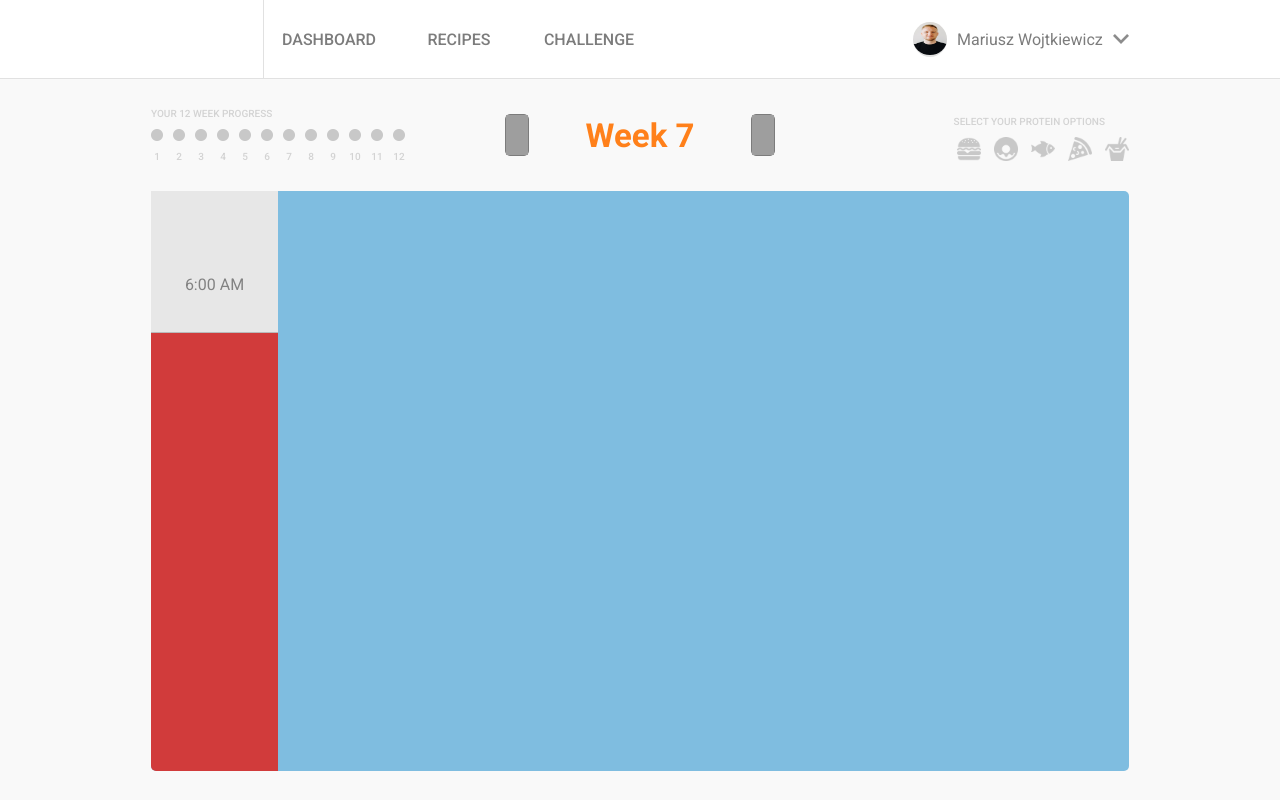
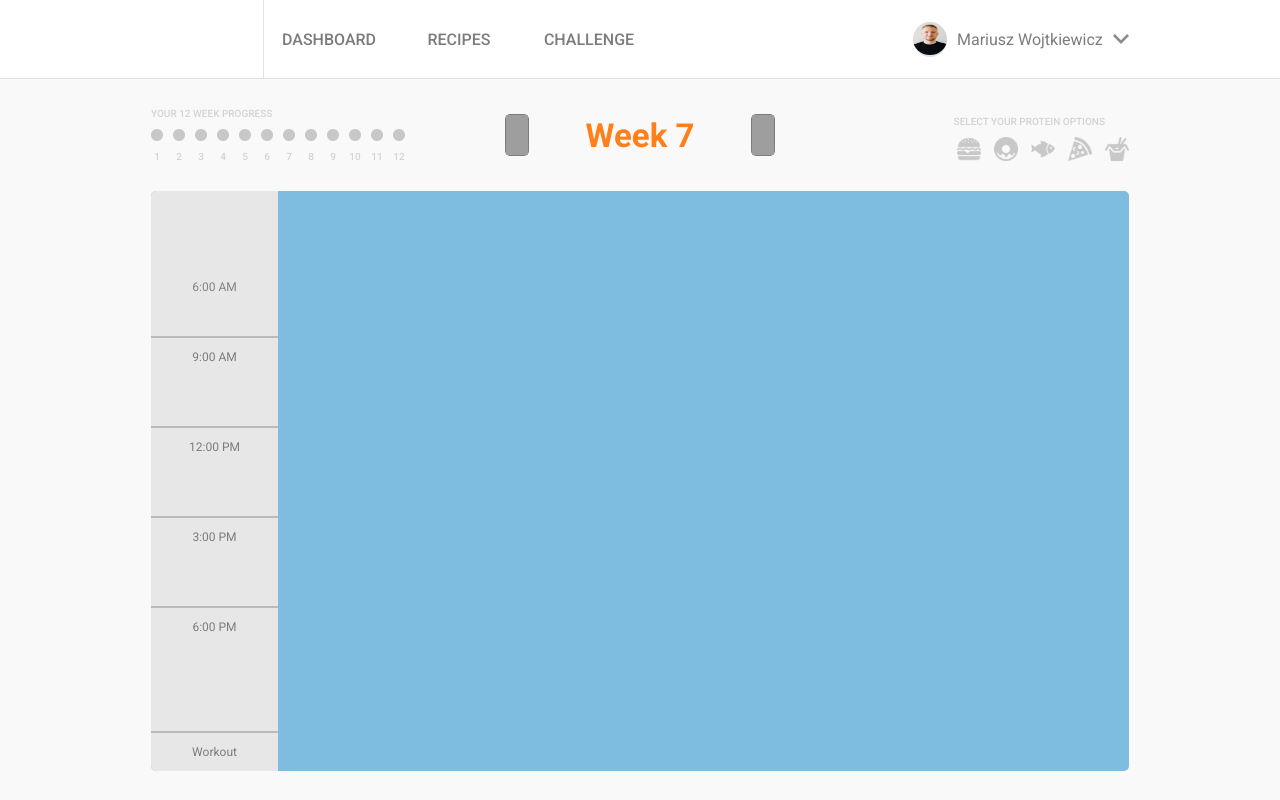
Before and after one commit to wwojciech89/nutrition-calendar, a React (Create React App) app: page / in a window 1280 px wide. Built offline with nearby package versions, Linux system fonts and the light colour scheme; grey boxes are pictures that could not be loaded.

Commit message:
add TitleColumn componenet with styles

```diff
--- a/src/assets/components/Callendar/TitleColumn/TitleColumn.js
+++ b/src/assets/components/Callendar/TitleColumn/TitleColumn.js
@@ -4,8 +4,23 @@ import styles from "./TitleColumn.module.scss";
 const TitleColumn = () => (
   <>
     <div className={styles.column__container}>
-      <div className={styles.breakfast}>
+      <div className={styles.grid__bigUpper}>
         <p>6:00 AM</p>
+      </div>
+      <div className={styles.grid__medium}>
+        <p>9:00 AM</p>
+      </div>
+      <div className={styles.grid__medium}>
+        <p>12:00 PM</p>
+      </div>
+      <div className={styles.grid__medium}>
+        <p>3:00 PM</p>
+      </div>
+      <div className={styles.grid__bigLower}>
+        <p>6:00 PM</p>
+      </div>
+      <div className={styles.grid__small}>
+        <p>Workout</p>
       </div>
     </div>
   </>
--- a/src/assets/components/Callendar/TitleColumn/TitleColumn.module.scss
+++ b/src/assets/components/Callendar/TitleColumn/TitleColumn.module.scss
@@ -1,23 +1,43 @@
 .column__container {
-  background-color: rgb(209, 59, 59);
+  background-color: #e7e7e7;
   width: 127px;
   height: 580px;
   display: flex;
+  flex-direction: column;
   align-content: center;
   justify-content: center;
   border-radius: 5px 0 0 5px;
+  text-align: center;
+  font-size: 12px;
 }
 
-.breakfast {
+.grid__bigUpper {
   height: 142px;
   width: 100%;
-  border-bottom: 1px solid #bababa;
+  border-bottom: 2px solid #bababa;
   background-color: #e7e7e7;
 
   p {
-    font-size: 16px;
-    text-align: center;
     margin-top: calc(50% + 20px);
     color: #828282;
   }
 }
+
+.grid__medium {
+  width: 100%;
+  height: 90px;
+  border-bottom: 2px solid #bababa;
+}
+
+.grid__bigLower {
+  height: 125px;
+  border-bottom: 2px solid #bababa;
+}
+
+.grid__small {
+  height: 33px;
+
+  p {
+    align-self: center;
+  }
+}
```
